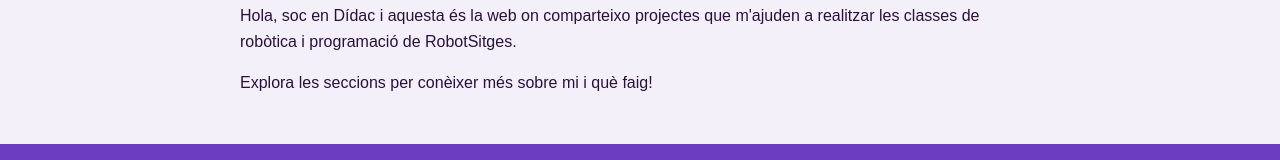
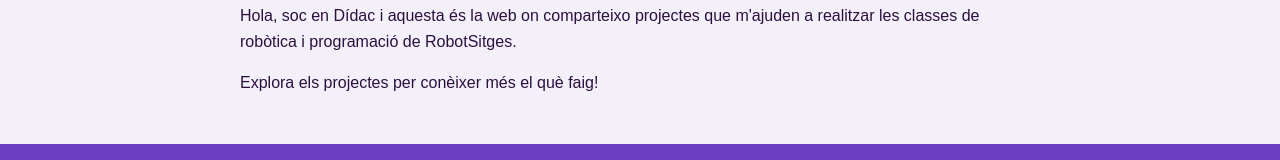
Before and after one commit to RobotSitges/blog, a plain HTML site: page index.html in a window 1280 px wide. Shown: the part 303-463 px from the top of the page. Drawn offline with Linux system fonts and the light colour scheme.

Commit message:
Update index.html
Blog 0.5

```diff
--- a/index.html
+++ b/index.html
@@ -33,7 +33,7 @@
     <h2>Robòtica i programació</h2>
     <p>Hola, soc en Dídac i aquesta és la web on comparteixo projectes que m'ajuden a realitzar les classes de robòtica i programació de RobotSitges.</p>
 
-    <p>Explora les seccions per conèixer més sobre mi i què faig!</p>
+    <p>Explora els projectes per conèixer més el què faig!</p>
   </main>
 
   <!-- Peu de pàgina -->
```
